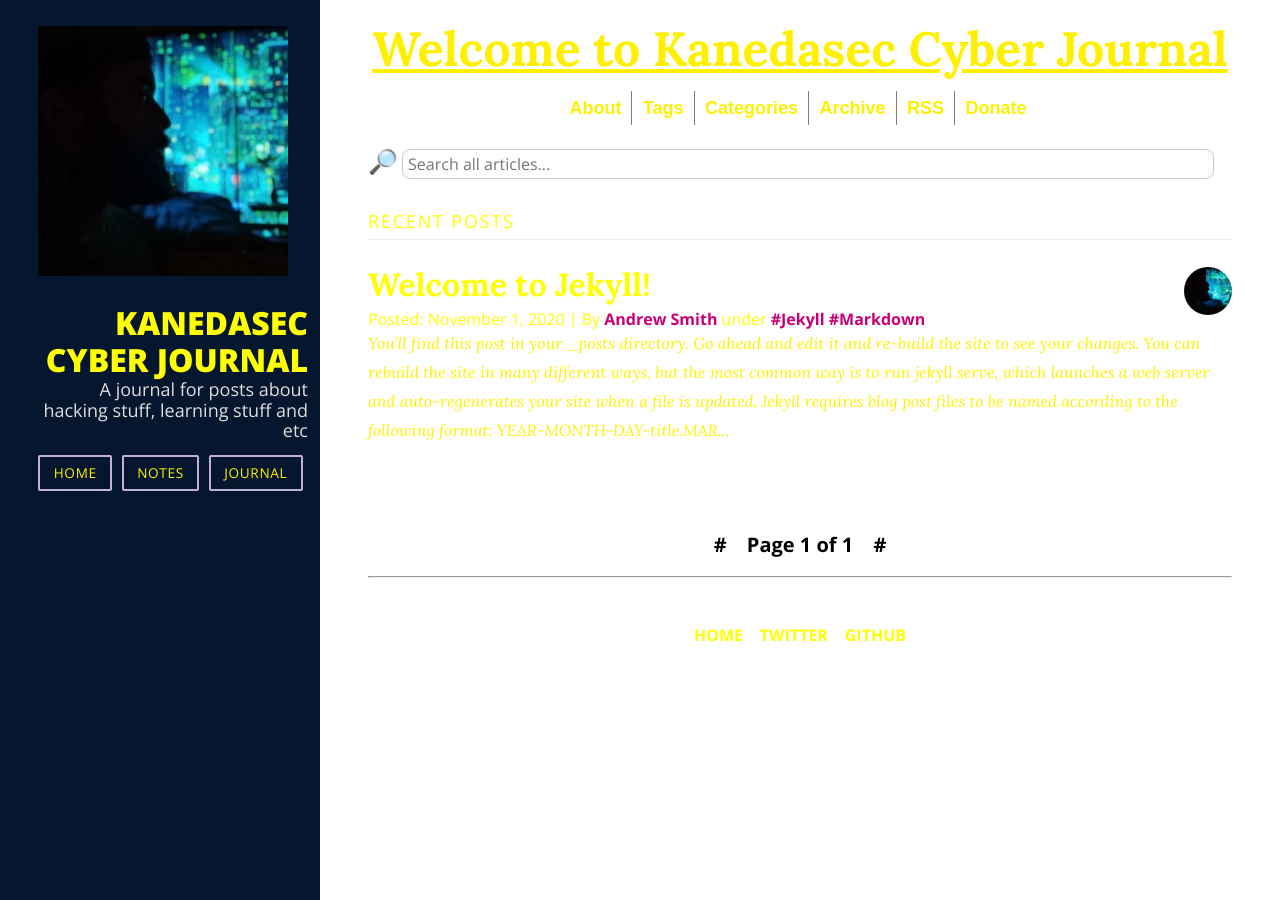
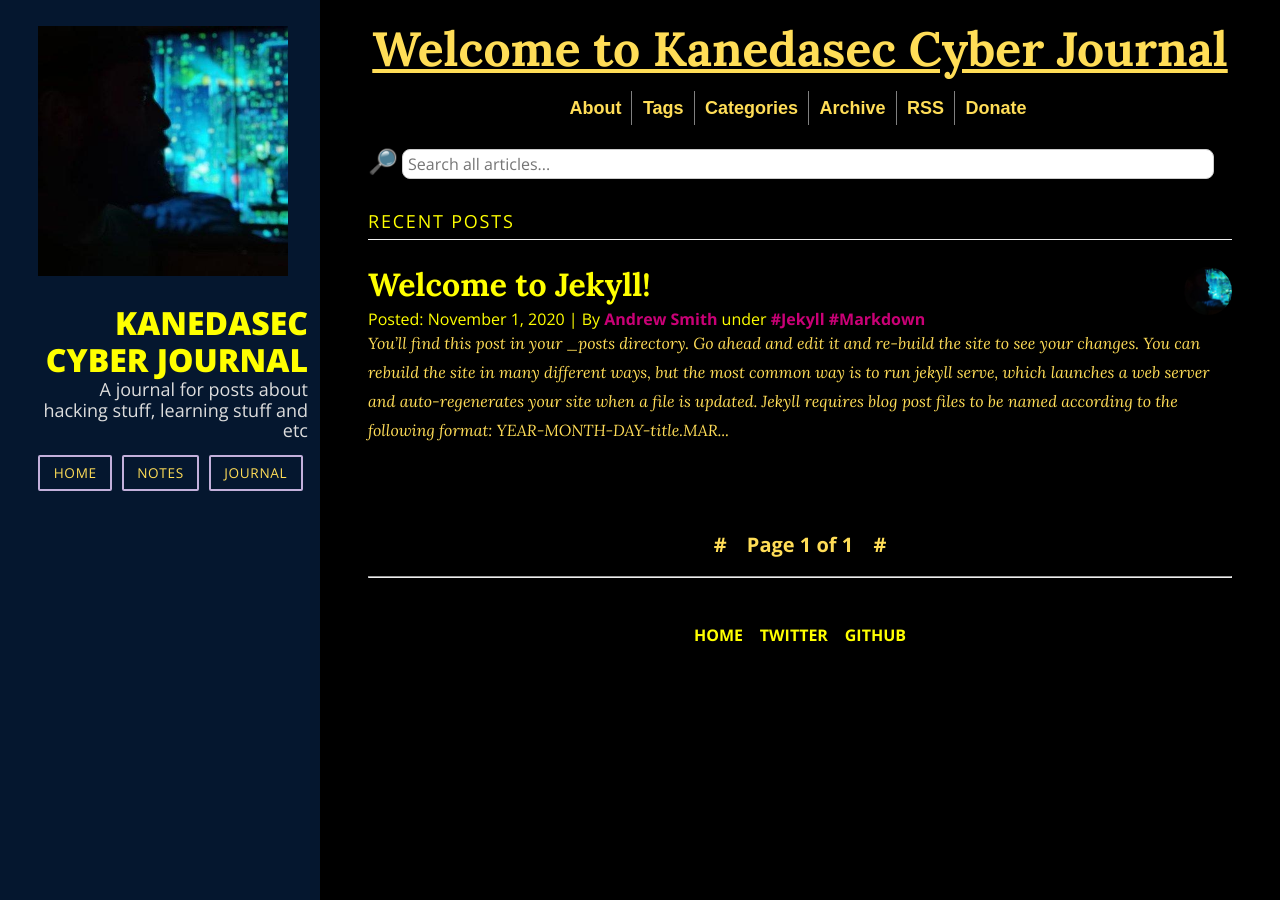
Before and after one commit to kanedasec/kanedasec.github.io, a Jekyll site: the page built from index.html, in a window 1280 px wide. Built offline with Jekyll 4.4.1, drawn with Linux system fonts in a browser that asks for light colours; nearby versions of some CDN libraries; the list of posts is cut into pages by our own code.

Commit message:
Update main.css

```diff
--- a/assets/main.css
+++ b/assets/main.css
@@ -15,6 +15,11 @@ ul,
 ol,
 li {
   font-family: "Lora", serif;
+}
+
+body {
+    background-color: #000;
+    color: #ffdd57;
 }
 
 a {
@@ -168,7 +173,7 @@ footer .pure-menu-link:hover {
 .nav-item a {
   background: transparent;
   border: 2px solid rgb(195, 176, 219);
-  color: #fff000;
+  color: #ffdd57;
   margin-top: 1em;
   margin-right: 5px;
   letter-spacing: 0.05em;
@@ -283,7 +288,7 @@ footer .pure-menu-link:hover {
 }
 
 .post-description {
-  color: #fff000;
+  color: #ffdd57;
   line-height: 1.8em;
   margin-top: -15px;
 }
@@ -405,7 +410,7 @@ footer .pure-menu-link:hover {
   text-decoration: underline;
   font-size: 48px;
   margin-bottom: 0px;
-  color: #fff000;
+  color: #ffdd57;
 }
 
 .jekyll-header:hover {
@@ -450,7 +455,7 @@ footer ul {
   border-right: 1px grey solid;
   margin-left: -4px;
   text-decoration: none;
-  color: #fff000;
+  color: #ffdd57;
   margin-top: 10px;
 }
 
@@ -460,7 +465,7 @@ footer ul {
 
 .menu a:hover {
   background-color: #eee;
-  color: #fff000;
+  color: #ffdd57;
 }
 
 .about,
@@ -474,7 +479,7 @@ footer ul {
 }
 
 .about i {
-  color: #fff000;
+  color: #ffdd57;
 }
 
 .hashtags i {
```
